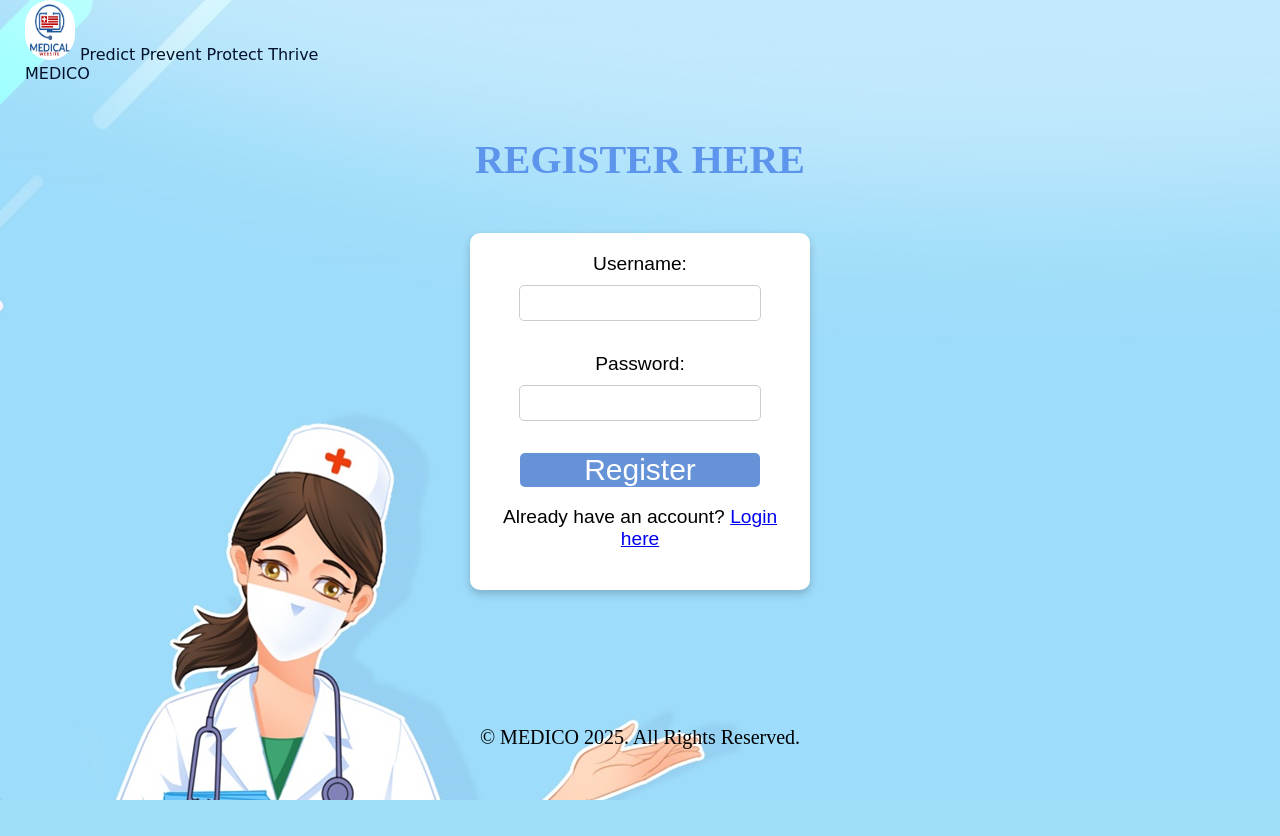
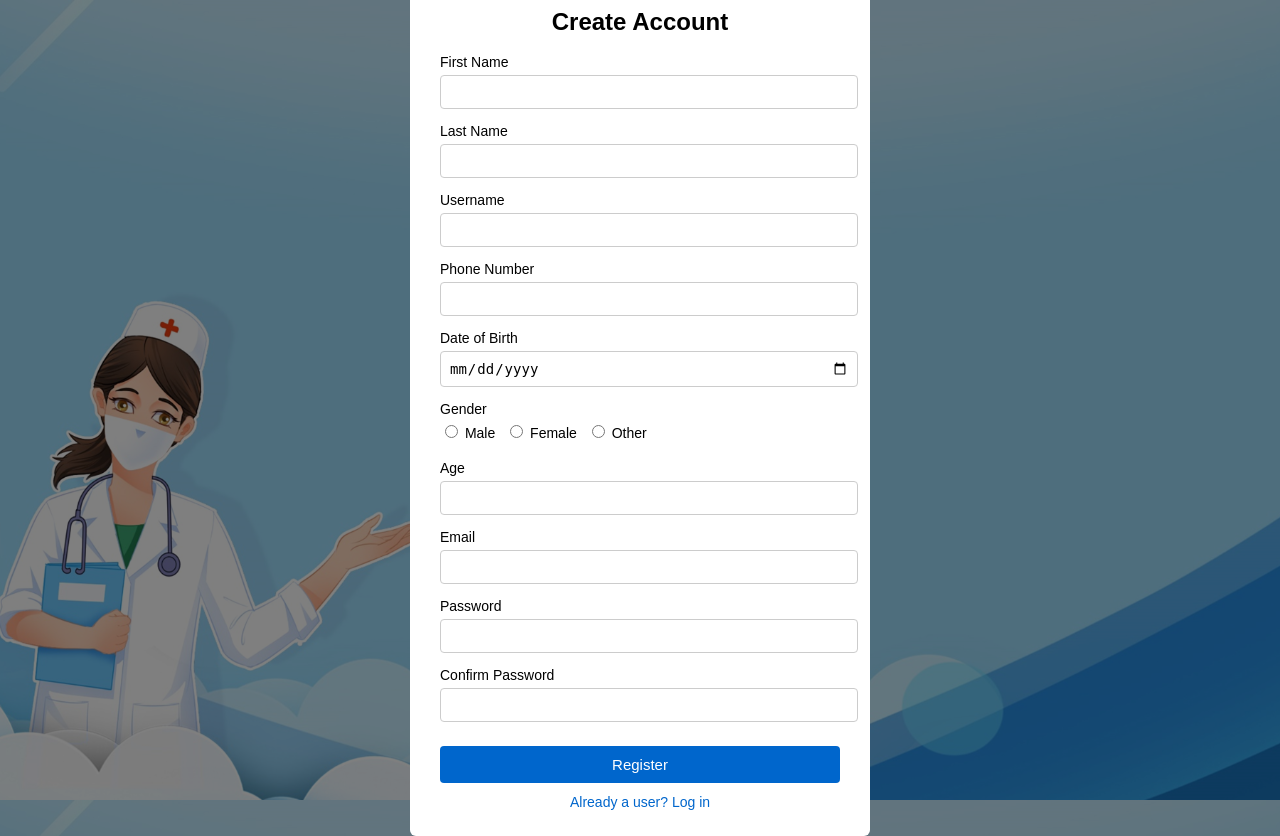
Before and after one commit to JesseSumith/HACKATHON, a Flask app: page /register in a window 1280 px wide. Before the commit the page ends 800 px from the top, so only its background shows below. Run offline with Flask 3, Linux system fonts and the light colour scheme.

Commit message:
Second commit

```diff
--- a/app.py
+++ b/app.py
@@ -1,10 +1,9 @@
-from flask import Flask, render_template, request, redirect, url_for,session, flash
+from flask import Flask, render_template, request, redirect, url_for, session, flash
 from pymongo import MongoClient
 import os
 import bcrypt
 
 app = Flask(__name__)
-
 app.secret_key = "supersecretkey"
 
 # MongoDB setup
@@ -21,23 +20,59 @@ def home():
 @app.route('/register', methods=['GET', 'POST'])
 def register():
     if request.method == 'POST':
-        username = request.form['username']
-        raw_password = request.form['password']
+        fname = request.form.get('fname')
+        lname = request.form.get('lname')
+        username = request.form.get('username')
+        contact = request.form.get('contact')
+        birthdate = request.form.get('birthdate')
+        gender = request.form.get('gender')
+        age = request.form.get('userAge')
+        email = request.form.get('userEmail')
+        password = request.form.get('userPass')
+        retype_pass = request.form.get('retypePass')
 
-        if users_collection.find_one({'username': username}):
-            return 'User already exists. Try logging in.'
+        # Password match validation
+        if password != retype_pass:
+            flash('Passwords do not match!')
+            return render_template('register.html')
 
-        hashed_password = bcrypt.hashpw(raw_password.encode('utf-8'), bcrypt.gensalt())
+        # Email uniqueness check
+        if users_collection.find_one({"email": email}):
+            flash('User already registered with this email.')
+            return render_template('register.html')
 
-        users_collection.insert_one({
-            'username': username,
-            'password': hashed_password
-        })
+        # Username uniqueness check
+        if users_collection.find_one({"username": username}):
+            flash('Username already taken.')
+            return render_template('register.html')
 
-        return 'Registration successful! <a href="/login">Login here</a>'
+        # Password hashing
+        hashed_password = bcrypt.hashpw(password.encode('utf-8'), bcrypt.gensalt())
+
+        # User data to insert
+        user_data = {
+            "fname": fname,
+            "lname": lname,
+            "username": username,
+            "contact": contact,
+            "birthdate": birthdate,
+            "gender": gender,
+            "age": age,
+            "email": email,
+            "password": hashed_password
+        }
+
+        # Save to MongoDB
+        users_collection.insert_one(user_data)
+
+        # Store user in session
+        session['username'] = username
+        flash('Registration successful!')
+
+        # Redirect to prediction page
+        return redirect(url_for('prediction'))
 
     return render_template('register.html')
-
 
 # LOGIN PAGE
 @app.route('/login', methods=['GET', 'POST'])
@@ -50,7 +85,7 @@ def login():
 
         if user and bcrypt.checkpw(raw_password.encode('utf-8'), user['password']):
             session['username'] = username
-            flash(f"Welcome back, {username}!", "success")  # ✅ flash message
+            flash(f"Welcome back, {username}!", "success")
             return redirect(url_for('prediction'))
         else:
             flash("Invalid username or password.", "error")
@@ -58,8 +93,8 @@ def login():
 
     return render_template('login.html')
 
-
-@app.route('/prediction')
+# PREDICTION PAGE
+@app.route('/prediction', methods=['GET', 'POST'])
 def prediction():
     if 'username' not in session:
         flash("Please login to access this page.", "warning")
@@ -68,14 +103,13 @@ def prediction():
     username = session['username']
     return render_template('prediction.html', username=username)
 
-
+# LOGOUT
 @app.route('/logout')
 def logout():
     session.pop('username', None)
     flash("You have been logged out.", "info")
     return redirect(url_for('login'))
 
-
 # Run the app
 if __name__ == '__main__':
     app.run(debug=True)
--- /dev/null
+++ b/static/style.css
@@ -0,0 +1,84 @@
+body {
+    margin: 0;
+    font-family: Arial, sans-serif;
+    background-color: #e0e6eb;
+    display: flex;
+    align-items: center;
+    justify-content: center;
+    height: 100vh;
+    background: linear-gradient(rgba(0, 0, 0, 0.5), rgba(0, 0, 0, 0.5)),
+      url("../static/image.png") no-repeat center center fixed;
+    background-size: cover;
+  }
+
+  .form-wrapper {
+    background: #fff;
+    padding: 25px 30px;
+    border-radius: 6px;
+    width: 100%;
+    max-width: 400px;
+  }
+
+  .form-wrapper h2 {
+    text-align: center;
+    margin-bottom: 18px;
+  }
+
+  .input-field {
+    margin-bottom: 14px;
+  }
+
+  label {
+    display: block;
+    margin-bottom: 5px;
+    font-size: 14px;
+  }
+
+  input[type="text"],
+  input[type="email"],
+  input[type="password"],
+  input[type="tel"],
+  input[type="date"],
+  input[type="number"] {
+    width: 100%;
+    padding: 8px;
+    font-size: 14px;
+    border: 1px solid #ccc;
+    border-radius: 4px;
+  }
+
+  .gender-section {
+    display: flex;
+    gap: 10px;
+    margin-top: 5px;
+  }
+
+  .submit-btn {
+    width: 100%;
+    padding: 10px;
+    margin-top: 10px;
+    background-color: #0066cc;
+    border: none;
+    color: white;
+    font-size: 15px;
+    border-radius: 4px;
+  }
+
+  .submit-btn:hover {
+    background-color: #004f99;
+  }
+
+  .footer-link {
+    text-align: center;
+    margin-top: 10px;
+  }
+
+  .footer-link a {
+    color: #0066cc;
+    text-decoration: none;
+    font-size: 14px;
+  }
+
+  .footer-link a:hover {
+    text-decoration: underline;
+  }
--- a/templates/register.html
+++ b/templates/register.html
@@ -1,44 +1,76 @@
 <!DOCTYPE html>
 <html lang="en">
   <head>
-    <title>Register | MEDICO</title>
-    <link rel="stylesheet" href="{{ url_for('static', filename='login.css') }}">
+    <meta charset="UTF-8" />
+    <meta name="viewport" content="width=device-width, initial-scale=1.0" />
+    <title>User Registration</title>
+    <link rel="stylesheet" href="{{ url_for('static', filename='/style.css') }}" />
   </head>
   <body>
-    <header>
-      <nav class="navbar">
-        <div class="navdiv">
-          <div class="logo">
-            <img src="{{ url_for('static', filename='logo.jpeg') }}" alt="logo" />
-            Predict Prevent Protect Thrive<br>MEDICO
+    <div class="form-wrapper">
+      <h2>Create Account</h2>
+      <form id="registerForm" method="POST">
+        <div class="input-field">
+          <label for="fname">First Name</label>
+          <input type="text" id="fname" name="fname" required />
+        </div>
+        <div class="input-field">
+          <label for="lname">Last Name</label>
+          <input type="text" id="lname" name="lname" required />
+        </div>
+        <div class="input-field">
+          <label for="lname">Username</label>
+          <input type="text" id="lname" name="lname" required />
+        </div>
+        <div class="input-field">
+          <label for="contact">Phone Number</label>
+          <input type="tel" id="contact" name="contact" maxlength="10" required />
+        </div>
+        <div class="input-field">
+          <label for="birthdate">Date of Birth</label>
+          <input type="date" id="birthdate" name="birthdate" required />
+        </div>
+        <div class="input-field">
+          <label>Gender</label>
+          <div class="gender-section">
+            <label><input type="radio" name="gender" value="M" required /> Male</label>
+            <label><input type="radio" name="gender" value="F" /> Female</label>
+            <label><input type="radio" name="gender" value="O" /> Other</label>
           </div>
         </div>
-      </nav>
-    </header>
+        <div class="input-field">
+          <label for="userAge">Age</label>
+          <input type="number" id="userAge" name="userAge" required />
+        </div>
+        <div class="input-field">
+          <label for="userEmail">Email</label>
+          <input type="email" id="userEmail" name="userEmail" required />
+        </div>
+        <div class="input-field">
+          <label for="userPass">Password</label>
+          <input type="password" id="userPass" name="userPass" required />
+        </div>
+        <div class="input-field">
+          <label for="retypePass">Confirm Password</label>
+          <input type="password" id="retypePass" name="retypePass" required />
+        </div>
+        <button type="submit" class="submit-btn">Register</button>
+      </form>
+      <div class="footer-link">
+        <a href="#">Already a user? Log in</a>
+      </div>
+    </div>
 
-    <section>
-      <main>
-        <h1 style="text-align: center;">REGISTER HERE</h1>
-        <div class="login-box">
-          <form method="POST" action="/register">
-            <label for="username">Username:</label><br>
-            <input type="text" id="username" name="username" required><br><br>
+    <script>
+      document.getElementById("registerForm").addEventListener("submit", function (e) {
+        const pass1 = document.getElementById("userPass").value;
+        const pass2 = document.getElementById("retypePass").value;
 
-            <label for="password">Password:</label><br>
-            <input type="password" id="password" name="password" required><br><br>
-
-            <button type="submit" style="font-size: 30px;">Register</button>
-          </form>
-
-          <p>Already have an account? <a href="{{ url_for('login') }}">Login here</a></p>
-        </div>
-      </main>
-    </section>
-
-    <footer>
-      <div class="footer-content">
-        <p style="font-size: 20px"><br><br>&copy; MEDICO 2025. All Rights Reserved.</p>
-      </div>
-    </footer>
+        if (pass1 !== pass2) {
+          e.preventDefault();
+          alert("Passwords must match.");
+        }
+      });
+    </script>
   </body>
 </html>
```
Also changed, not shown: templates/chatbot.html (added, +122 -0 lines).
